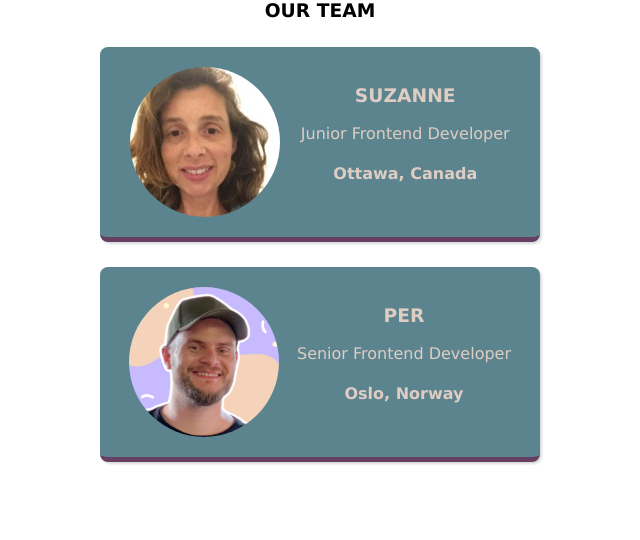
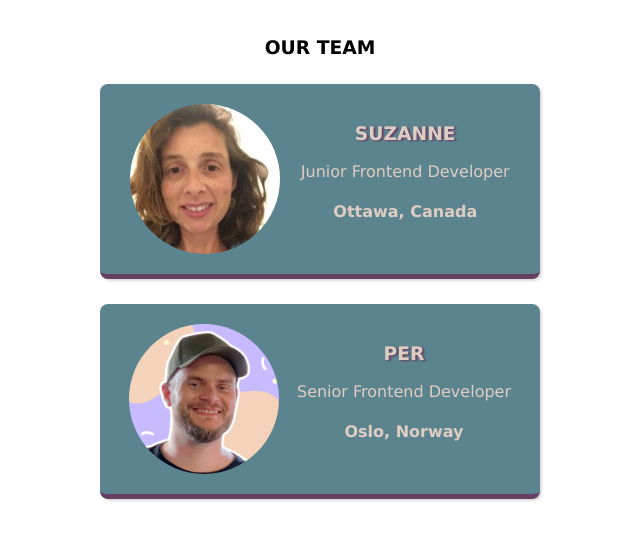
Before and after one commit to Suebxl/business-card, a plain HTML site: page index.html in a window 1280 px wide. Shown: the whole page, without its empty margins (320-960 px from the left). Drawn offline with nearby package versions, Linux system fonts and the light colour scheme.

Commit message:
text-shadow added

```diff
--- a/index.html
+++ b/index.html
@@ -12,7 +12,7 @@
                     class="avatar"
                 >
                 <div>
-                    <h3>SUZANNE</h3>
+                    <h3 class="text-shadow">SUZANNE</h3>
                     <p> Junior Frontend Developer</p>
                     <h4>Ottawa, Canada</h4>
                 </div>
@@ -23,8 +23,8 @@
                     alt="profile picture"
                     class="avatar"
                 >
-                <div>
-                    <h3>PER</h3>
+                <div >
+                    <h3 class="text-shadow">PER</h3>
                     <p> Senior Frontend Developer</p>
                     <h4>Oslo, Norway</h4>
                 </div>
--- a/styles.css
+++ b/styles.css
@@ -4,12 +4,17 @@ body {
 
 .container {
     margin: auto;
+
 }
 
 .container > h3 {
   text-align: center;
+  margin-top: 2em;
 }
-
+.text-shadow {
+  text-shadow: 2px 1px 2px #654062 ;
+  ;
+}
 .card {
     width: 400px;
     margin: 25px auto;
```
